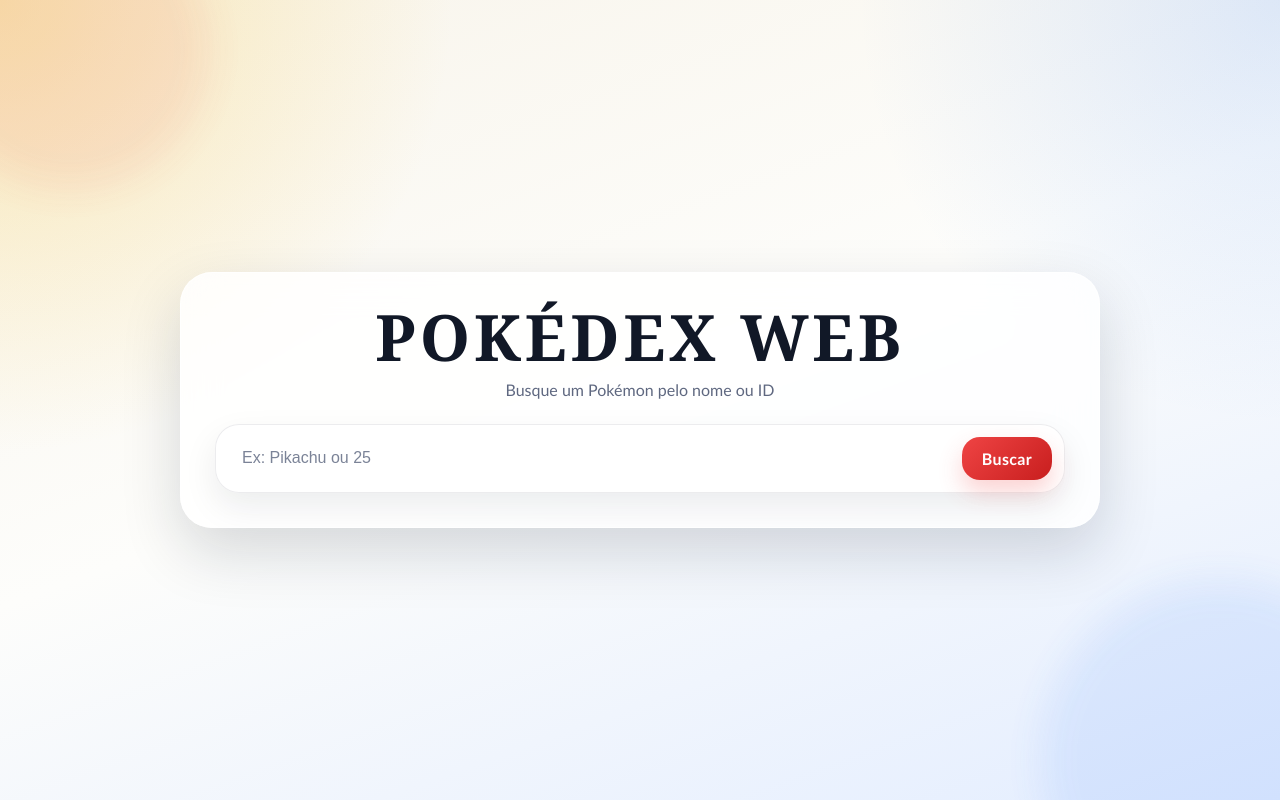
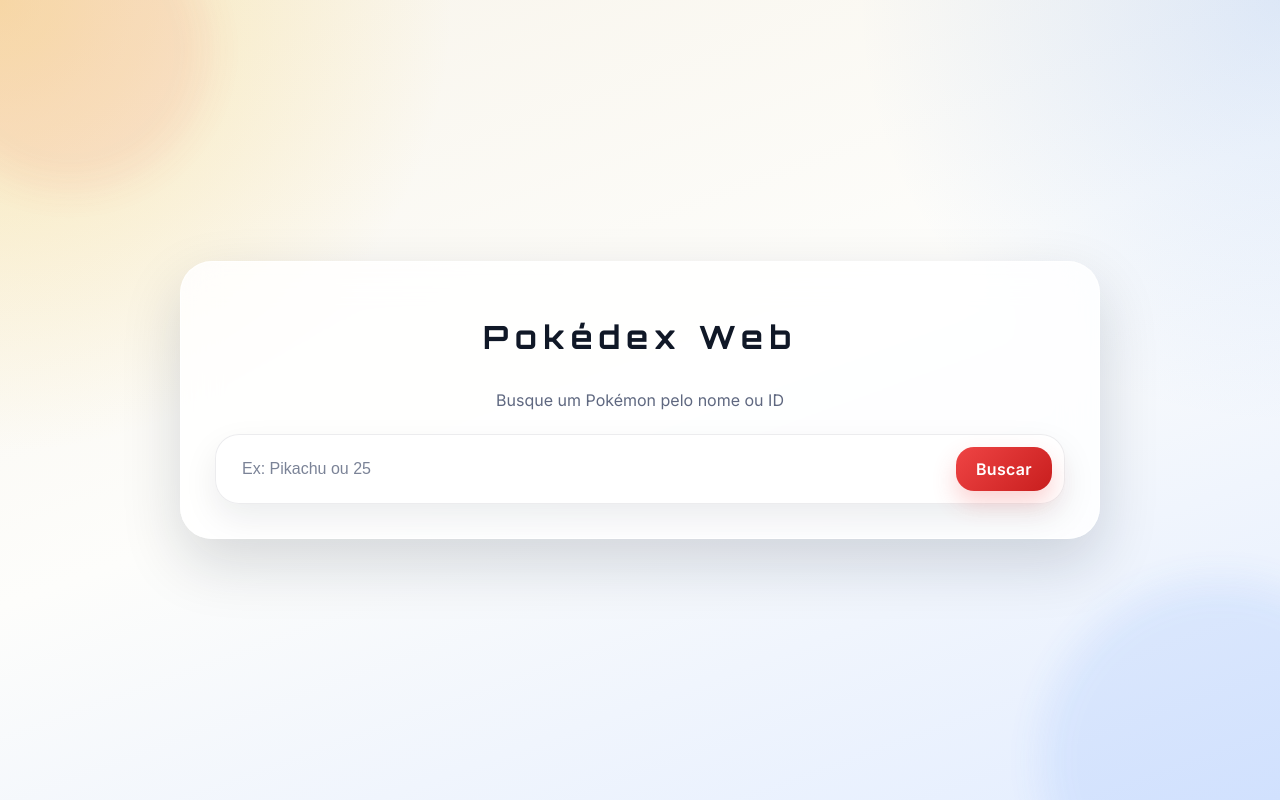
Before and after one commit to amisterdan7/Pok-dex-Web, a plain HTML site: page index.html in a window 1280 px wide. Drawn offline with Linux system fonts and the light colour scheme.

Commit message:
refactor: atualizar fontes externas e melhorar o layout visual

```diff
--- a/style.css
+++ b/style.css
@@ -1,3 +1,5 @@
+@import url('https://fonts.googleapis.com/css2?family=Orbitron:wght@400;700&family=Inter:wght@300;400;600&display=swap');
+
 :root {
   --bg-1: #f8f4ea;
   --bg-2: #e3edff;
@@ -10,6 +12,8 @@
   --accent-2: #f7c948;
   --shadow: 0 24px 60px rgba(15, 23, 42, 0.16);
 }
+
+
 
 * {
   box-sizing: border-box;
@@ -27,7 +31,7 @@
   justify-content: center;
   padding: 20px;
   color: var(--text);
-  font-family: "Trebuchet MS", "Segoe UI", sans-serif;
+  font-family: 'Inter', sans-serif;
   background:
     radial-gradient(circle at top left, rgba(247, 201, 72, 0.36), transparent 30%),
     radial-gradient(circle at top right, rgba(59, 130, 246, 0.16), transparent 28%),
@@ -83,13 +87,8 @@
 }
 
 .container header h1 {
-  margin: 0;
-  font-family: "Georgia", "Times New Roman", serif;
-  font-size: clamp(2.4rem, 5vw, 4rem);
-  line-height: 0.95;
-  letter-spacing: 0.06em;
-  text-transform: uppercase;
-  color: #111827;
+    font-family: 'Orbitron', sans-serif;
+    letter-spacing: 0.2em;
 }
 
 .container header p {
```
